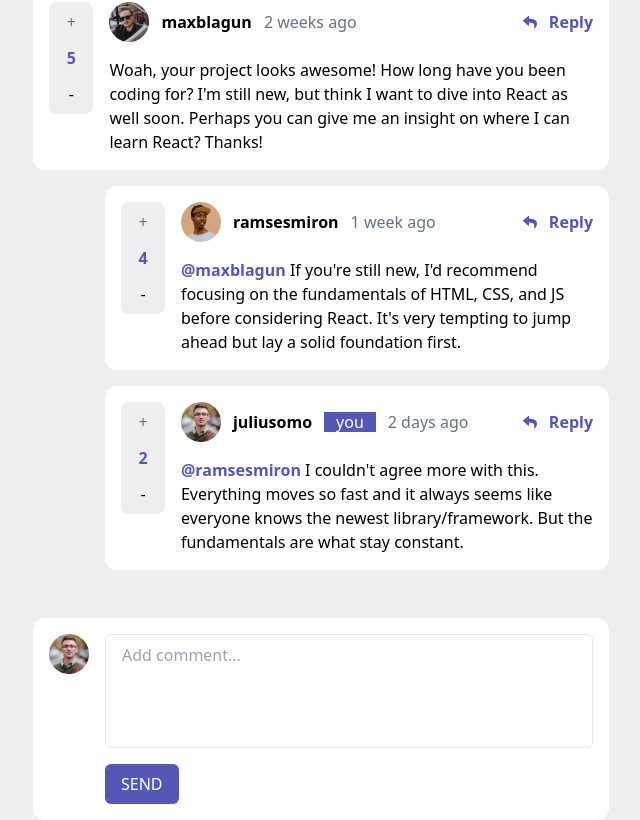
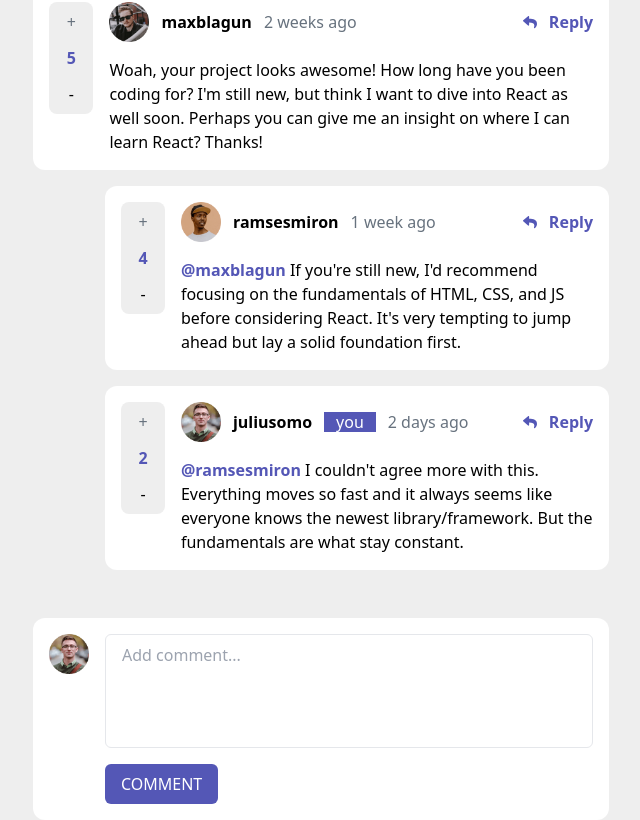
Before and after one commit to hamdi4-beep/interactive-comments-section-main, a React (Vite) app: page / in a window 1280 px wide. Shown: the part 214-1034 px from the top of the page, without its empty margins (319-959 px from the left). Built offline with nearby package versions, Linux system fonts and the light colour scheme.

Commit message:
added dynamic placeholders

```diff
--- a/src/components/Comment.tsx
+++ b/src/components/Comment.tsx
@@ -64,7 +64,7 @@ export default function Comment({
 
             {isReplying && (
                 <FormComponent data={{
-                    placeholder: 'Add reply...'
+                    type: 'Reply'
                 }} />
             )}
         </div>
--- a/src/components/CommentSection.tsx
+++ b/src/components/CommentSection.tsx
@@ -61,7 +61,7 @@ export default function CommentSection() {
 
                 <FormComponent data={{
                     updateComments: addComment,
-                    placeholder: 'Add comment...'
+                    type: 'Comment'
                 }} />
             </Context.Provider>
         </div>
--- a/src/components/FormComponent.tsx
+++ b/src/components/FormComponent.tsx
@@ -7,9 +7,16 @@ export default function FormComponent({
 }: {
     data: {
         updateComments?: Function
-        placeholder: string
+        type: string
     }
 }) {
+    const placeholder = {
+        Comment: ['Add comment...', 'Comment'],
+        Reply: ['Add reply...', 'Reply']
+    } as {
+        [key: string]: string[]
+    }
+
     const handleSubmit = (e: React.FormEvent) => {
         e.preventDefault()
 
@@ -55,12 +62,12 @@ export default function FormComponent({
                     type="text"
                     className='p-4 pt-2 pb-20 w-full border border-[hsl(223, 19%, 93%)] outline-none rounded-md'
                     name="comment"
-                    placeholder={data.placeholder}
+                    placeholder={placeholder[data.type][0]}
                 />
 
                 <button
                     className='bg-primary-moderate-blue p-2 px-4 mt-4 rounded-md text-white uppercase'
-                >Send</button>
+                >{placeholder[data.type][1]}</button>
             </form>
         </div>
     )
```
